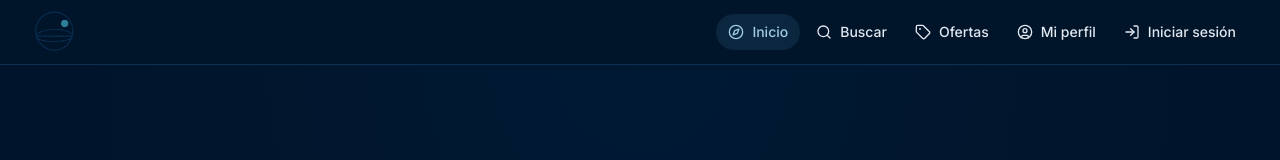
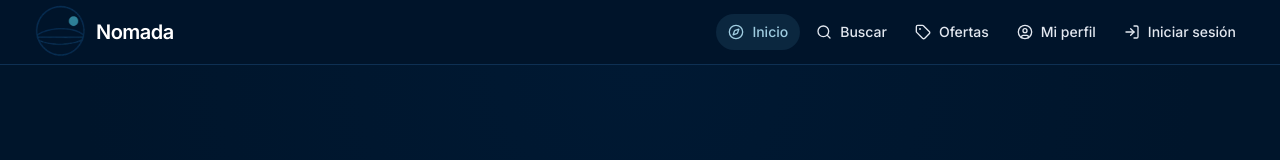
Before and after one commit to Agencia-de-viajes-Factoria-F5-Nomada/Frontend-Travel-Agency, a React (Vite) app: page / in a window 1280 px wide. Shown: the top 160 px of the page. Built offline with nearby package versions, Linux system fonts and the light colour scheme.

Commit message:
fix: modified logo

```diff
--- a/src/components/layout/BrandMark.jsx
+++ b/src/components/layout/BrandMark.jsx
@@ -4,15 +4,18 @@ import { PUBLIC_PATHS } from '../../constants/paths'
 const BrandMark = ({ to = PUBLIC_PATHS.HOME }) => (
   <Link
     to={to}
-    className="inline-flex items-center"
-    aria-label="Inicio Agencia de Viajes"
+    className="inline-flex items-center gap-2"
+    aria-label="Inicio Nomada"
   >
     <img
       src="/nomada-logo-symbol.png"
       alt=""
-      className="h-11 w-11 object-contain"
+      className="h-14 w-14 object-contain"
       aria-hidden="true"
     />
+    <span className="text-xl font-semibold tracking-tight text-white">
+      Nomada
+    </span>
   </Link>
 )
 
```
